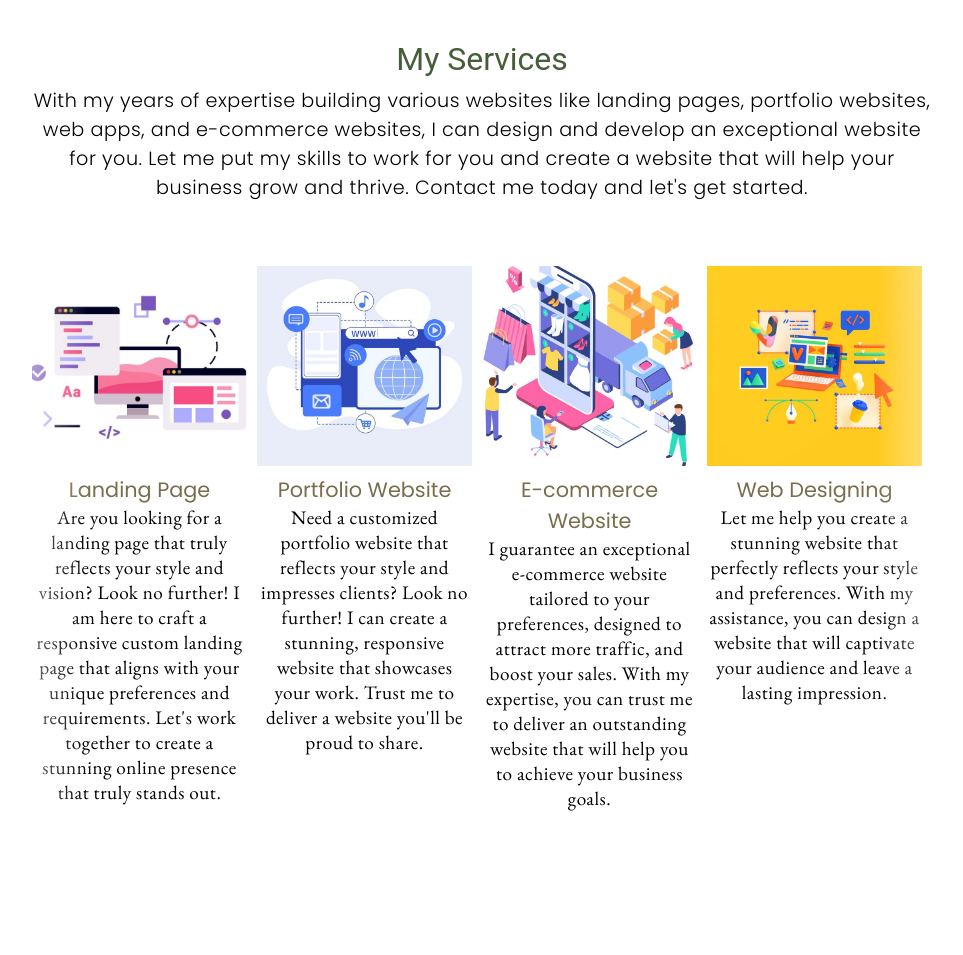
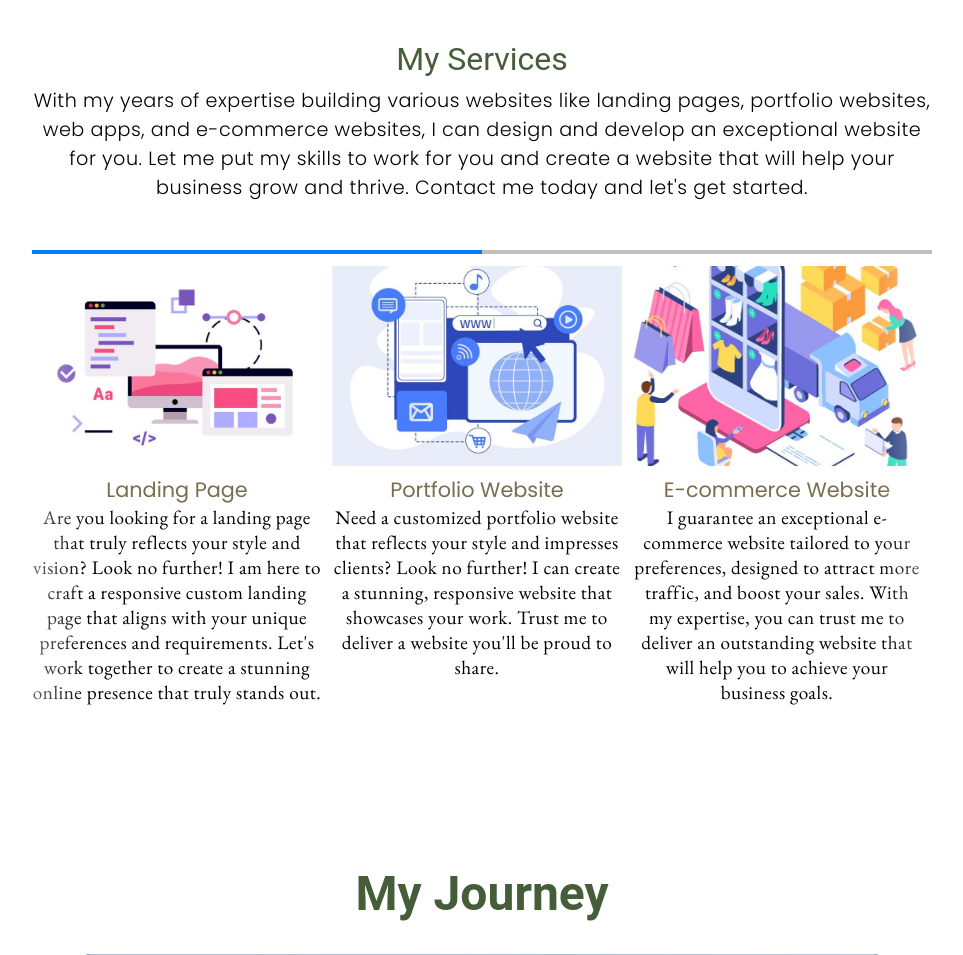
Before and after one commit to nauffal-rizky/nauffal-rizky.github.io, a PHP site: page / in a window 1280 px wide. Shown: the part 1667-2622 px from the top of the page, without its empty margins (158-1121 px from the left). Run offline with PHP 8.4, Linux system fonts and the light colour scheme; some libraries are stand-ins or nearby versions.

Commit message:
republish

```diff
--- a/index.html
+++ b/index.html
@@ -544,6 +544,7 @@
         },
       });
     </script>
+
     <script>
       var myExperiences = new Swiper(".myExperiences", {
         speed: 600,
--- a/style.css
+++ b/style.css
@@ -274,7 +274,7 @@ footer a {
 .about-me .wrapper .content .myServices .swiper-wrapper .swiper-slide {
   display: flex;
   flex-direction: column;
-  width: calc(25% - 10px);
+  width: calc(100% / 3 - 10px);
   background-color: #fff;
   font-size: 18px;
   text-align: center;
```
